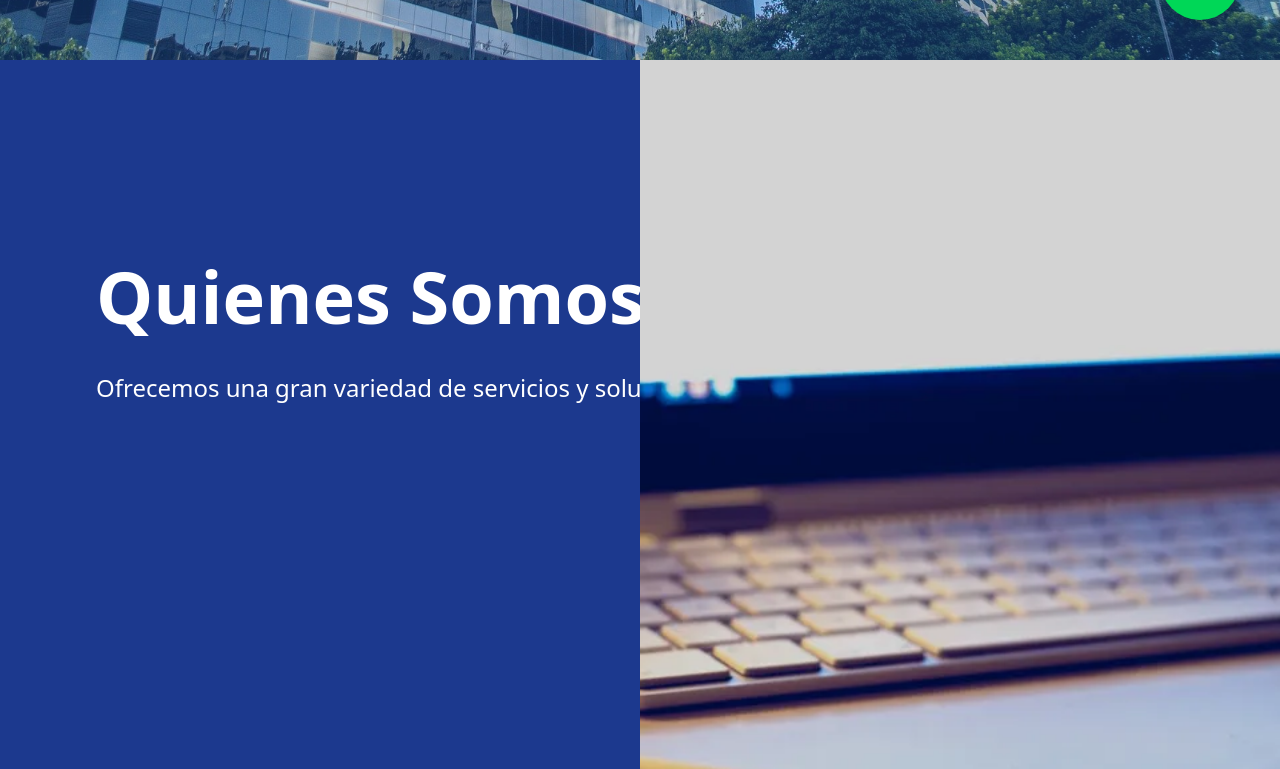
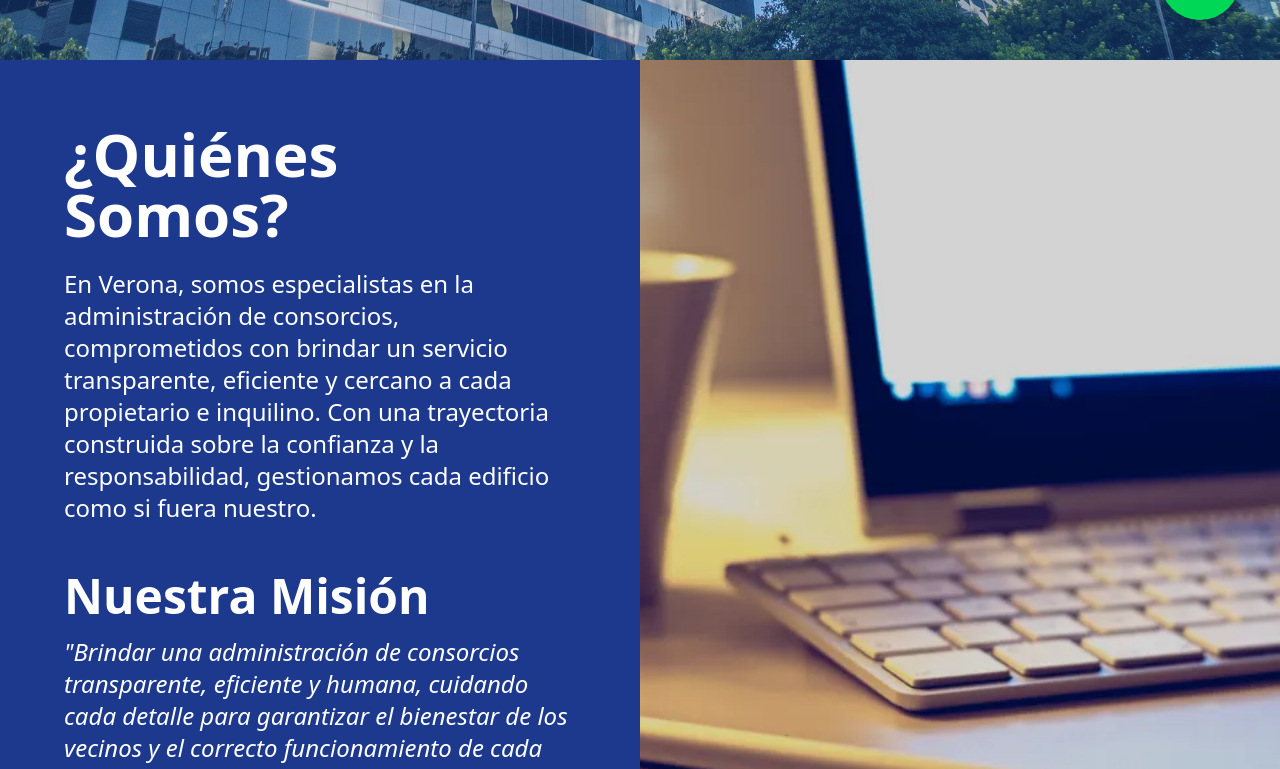
Before and after one commit to Lucas-Alvarez-Persico/landing-verona-consorcio, a React (Vite) app: page / in a window 1280 px wide. Shown: the part 740-1509 px from the top of the page. Built offline with nearby package versions, Linux system fonts and the light colour scheme.

Commit message:
Pantalla de Quienes Somos

```diff
--- a/src/components/ServicesCarrousel.jsx
+++ b/src/components/ServicesCarrousel.jsx
@@ -31,7 +31,7 @@
           </div>
         ))}
 
-        <style jsx>{`
+        <style>{`
           @keyframes slide {
             0% {
               left: 100%;
--- a/src/page/Home.jsx
+++ b/src/page/Home.jsx
@@ -36,17 +36,27 @@
                 </section>
 
                 {/* Sección de "Quiénes Somos" */}
-                <section className="h-screen w-screen flex flex-col items-center justify-center bg-blue-900 text-white text-center px-4 relative">
-                <div className="absolute top-0 right-0 h-full w-1/2 bg-cover bg-right"
-                        style={{ backgroundImage: 'url(/public/a.jpg)', backgroundSize: 'cover' }}
-                    />
-                    <div className="top-0 left-0 w-full h-[90vh] bg-cover bg-center flex flex-col items-start px-4 md:px-20">
-                    <h1 className="text-4xl md:text-7xl font-bold mt-10 md:mt-40">Quienes Somos</h1>
-                    <p className="text-lg md:text-2xl mt-6 md:mt-10">
-                        Ofrecemos una gran variedad de servicios y soluciones.
-                    </p>
-                    </div>
-                </section>
+                <section className="w-screen min-h-screen flex flex-col md:flex-row bg-blue-900 text-white">
+  {/* Mitad izquierda: Texto */}
+  <div className="w-full md:w-1/2 flex flex-col justify-center px-6 md:px-16 py-16 z-10">
+    <h1 className="text-4xl md:text-6xl font-bold">¿Quiénes Somos?</h1>
+    <p className="text-lg md:text-2xl mt-6 text-left">
+      En Verona, somos especialistas en la administración de consorcios, comprometidos con brindar un servicio transparente, eficiente y cercano a cada propietario e inquilino. Con una trayectoria construida sobre la confianza y la responsabilidad, gestionamos cada edificio como si fuera nuestro.
+    </p>
+
+    <h2 className="text-3xl md:text-5xl font-bold mt-12">Nuestra Misión</h2>
+    <p className="text-lg md:text-2xl mt-4 italic text-left">
+      "Brindar una administración de consorcios transparente, eficiente y humana, cuidando cada detalle para garantizar el bienestar de los vecinos y el correcto funcionamiento de cada edificio."
+    </p>
+  </div>
+
+  {/* Mitad derecha: Imagen de fondo */}
+  <div
+    className="w-full md:w-1/2 h-64 md:h-auto bg-cover bg-center"
+    style={{ backgroundImage: "url('/a.jpg')" }}
+  />
+</section>
+
 
                 {/* Sección de "Nuestros Servicios" */}
                 <section id="servicios" className="w-full min-h-screen flex flex-col items-center bg-blue-900 text-white text-center px-4 py-20 overflow-hidden">
```
